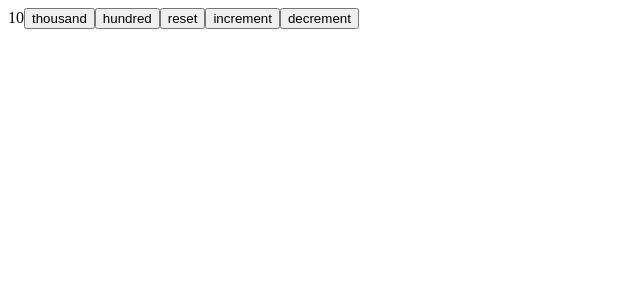
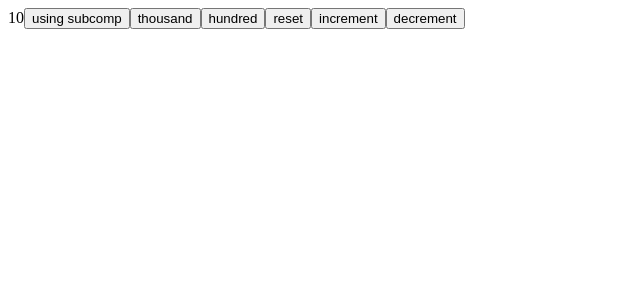
Before and after one commit to opeyemipeter1759/fullstack-open, a React (Create React App) app in the folder IntroToReact/: page / in a window 1280 px wide. Shown: the top 300 px of the page, without its empty margins (0-640 px from the left). Built offline with nearby package versions, Linux system fonts and the light colour scheme.

Commit message:
function that restore function

```diff
--- a/IntroToReact/src/App.js
+++ b/IntroToReact/src/App.js
@@ -12,6 +12,10 @@ const History = (props) => {
     return <div>button press History : {allClicks.join("")}</div>;
 };
 
+const Button = (props) => {
+    const { handleClick, text } = props;
+    return <button onClick={handleClick}>{text}</button>;
+};
 function App() {
     // const name = "peter";
     // const age = 30;
@@ -45,10 +49,13 @@ function App() {
 
     const [left, setLeft] = useState(0);
     const [right, setRight] = useState(0);
-    const [allClicks, setAll] = useState( [] );
-    const [value , setValue] = useState(10);
+    const [allClicks, setAll] = useState([]);
+    const [value, setValue] = useState(10);
 
-    const setToValue = ( newValue ) => () => { setValue(newValue)}
+    const setToValue = (newValue) => {
+        setValue(newValue);
+    };
+
     const handleLeftClick = () => {
         // setClicks( {
         //     ...clicks,
@@ -91,11 +98,13 @@ function App() {
             <History allClicks={allClicks} /> */}
 
             {value}
-            <button onClick={setToValue( 1000 )}> thousand </button>
-            <button onClick={setToValue( 100 )}> hundred </button>
-            <button onClick={setToValue( 0 )}> reset </button>
-            <button onClick={setToValue( value+1 )}> increment </button>
-            <button onClick={setToValue( value-1 )}> decrement </button>
+
+            <Button handleClick={() => setToValue( 2000 )} text='using subcomp'/>
+            <button onClick={()=> setToValue(1000)}> thousand </button>
+            <button onClick={()=> setToValue(100)}> hundred </button>
+            <button onClick={()=> setToValue(0)}> reset </button>
+            <button onClick={()=> setToValue(value + 1)}> increment </button>
+            <button onClick={()=> setToValue(value - 1)}> decrement </button>
         </div>
     );
 }
```
